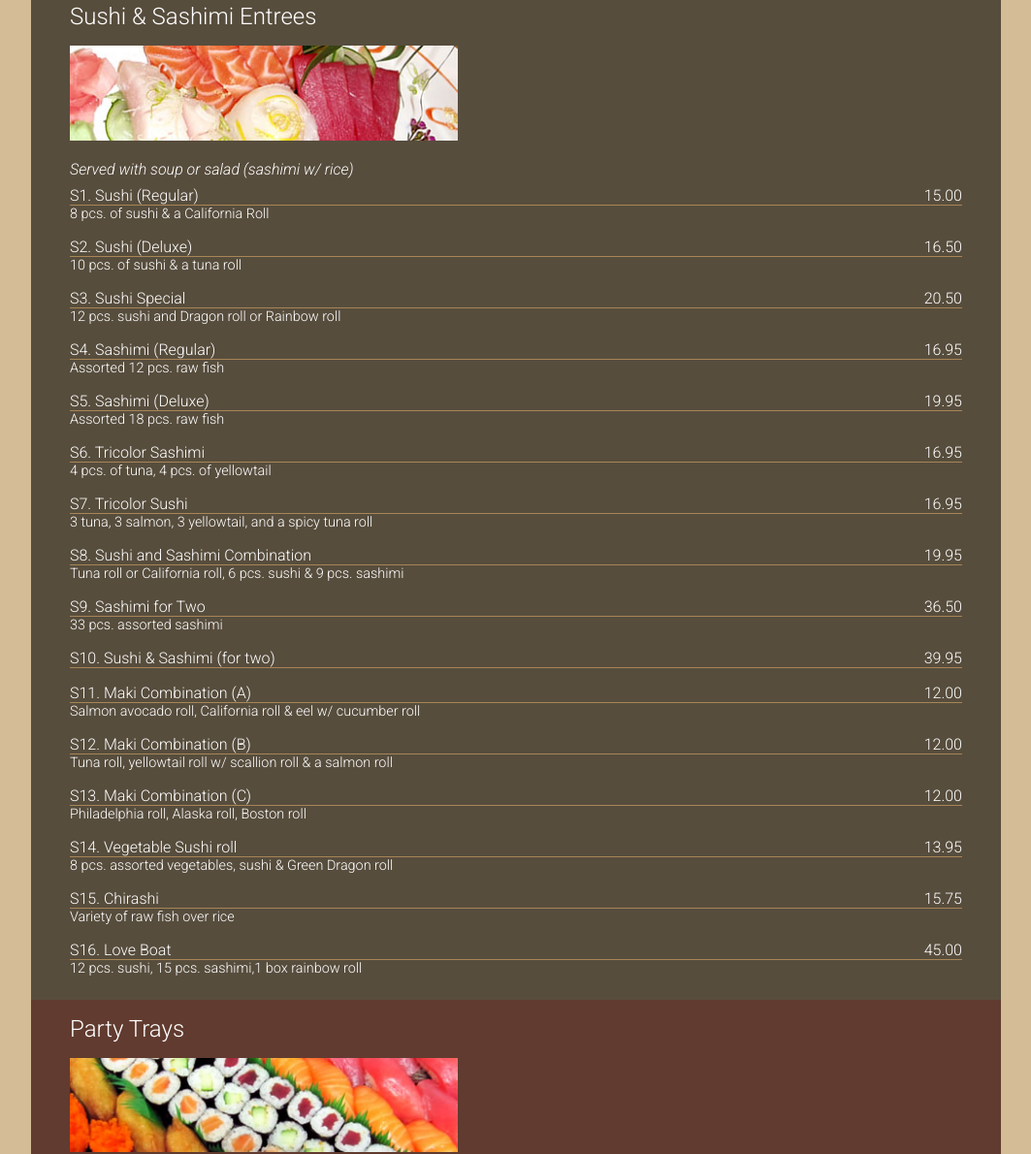
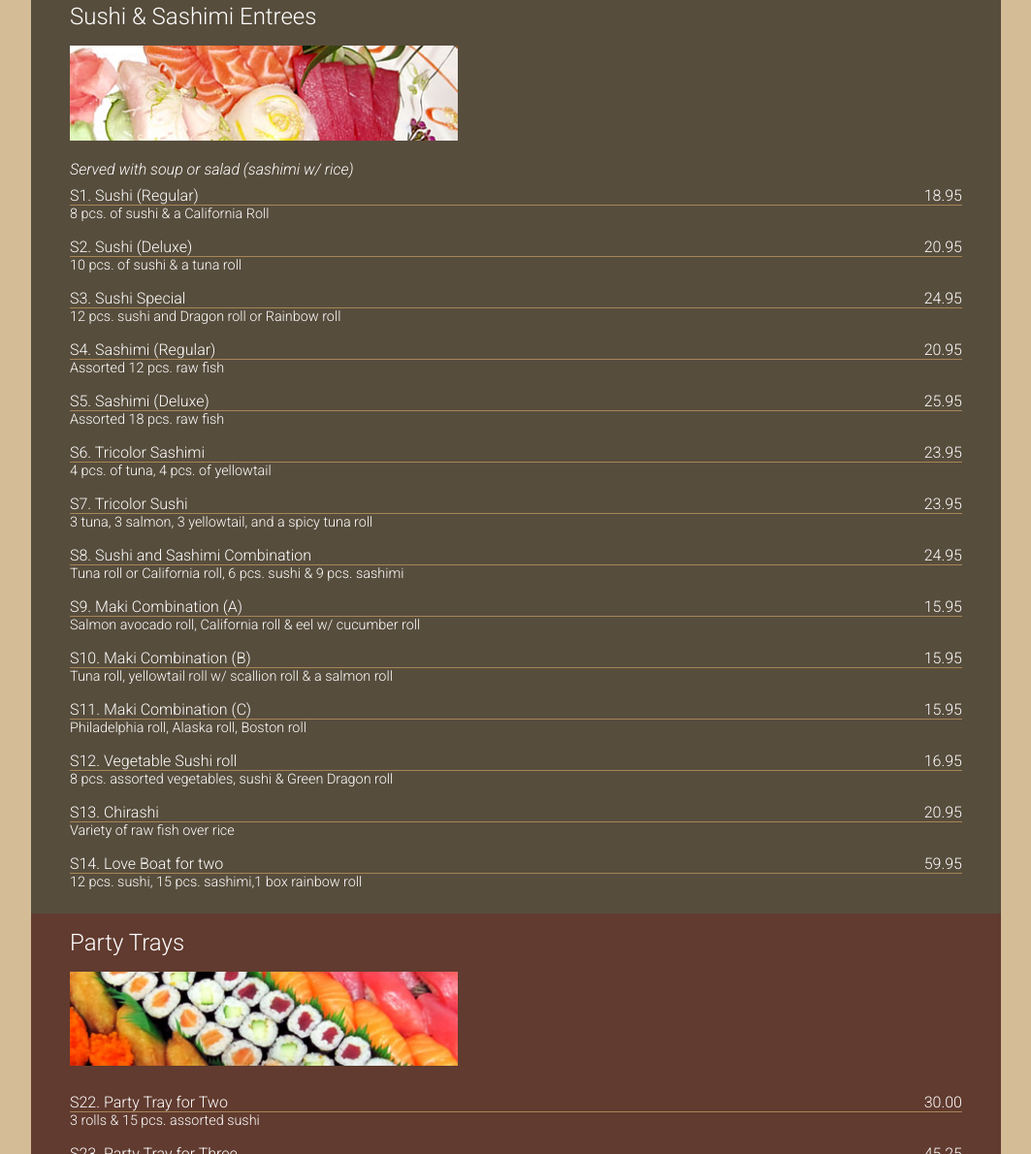
Before and after one commit to sushikoiweb/sushikoiweb_src, a website: page menu/index.html in a window 1280 px wide. Shown: the part 9081-10271 px from the top of the page at 97% size, without its empty margins (108-1171 px from the left). Drawn offline with Linux system fonts and the light colour scheme.

Commit message:
sushi entrees menu

```diff
--- a/menu/index.html
+++ b/menu/index.html
@@ -1040,82 +1040,72 @@
 <ul>
 
  <li>
-     <span>S1. Sushi (Regular)</span><span>15.00</span>
+     <span>S1. Sushi (Regular)</span><span>18.95</span>
      <span>8 pcs. of sushi & a California Roll</span>
  </li>
 
  <li>
-     <span>S2. Sushi (Deluxe)</span><span>16.50</span>
+     <span>S2. Sushi (Deluxe)</span><span>20.95</span>
      <span>10 pcs. of sushi & a tuna roll</span>
  </li>
 
  <li>
-     <span>S3. Sushi Special</span><span>20.50</span>
+     <span>S3. Sushi Special</span><span>24.95</span>
      <span>12 pcs. sushi and Dragon roll or Rainbow roll</span>
  </li>
 
  <li>
-     <span>S4. Sashimi (Regular)</span><span>16.95</span>
+     <span>S4. Sashimi (Regular)</span><span>20.95</span>
      <span>Assorted 12 pcs. raw fish</span>
  </li>
 
  <li>
-     <span>S5. Sashimi (Deluxe)</span><span>19.95</span>
+     <span>S5. Sashimi (Deluxe)</span><span>25.95</span>
      <span>Assorted 18 pcs. raw fish</span>
  </li>
 
  <li>
-     <span>S6. Tricolor Sashimi</span><span>16.95</span>
+     <span>S6. Tricolor Sashimi</span><span>23.95</span>
      <span>4 pcs. of tuna, 4 pcs. of yellowtail</span>
  </li>
 
  <li>
-     <span>S7. Tricolor Sushi</span><span>16.95</span>
+     <span>S7. Tricolor Sushi</span><span>23.95</span>
      <span>3 tuna, 3 salmon, 3 yellowtail, and a spicy tuna roll</span>
  </li>
 
  <li>
-     <span>S8. Sushi and Sashimi Combination</span><span>19.95</span>
+     <span>S8. Sushi and Sashimi Combination</span><span>24.95</span>
      <span>Tuna roll or California roll, 6 pcs. sushi & 9 pcs. sashimi</span>
  </li>
 
  <li>
-     <span>S9. Sashimi for Two</span><span>36.50</span>
-     <span>33 pcs. assorted sashimi</span>
- </li>
-
- <li>
-     <span>S10. Sushi & Sashimi (for two)</span><span>39.95</span>
-     <span></span>
- </li>
-
- <li>
-     <span>S11. Maki Combination (A)</span><span>12.00</span>
+     <span>S9. Maki Combination (A)</span><span>15.95</span>
      <span>Salmon avocado roll, California roll & eel w/ cucumber roll</span>
  </li>
 
  <li>
-     <span>S12. Maki Combination (B)</span><span>12.00</span>
+     <span>S10. Maki Combination (B)</span><span>15.95</span>
      <span>Tuna roll, yellowtail roll w/ scallion roll & a salmon roll</span>
  </li>
 
  <li>
-     <span>S13. Maki Combination (C)</span><span>12.00</span>
+     <span>S11. Maki Combination (C)</span><span>15.95</span>
      <span>Philadelphia roll, Alaska roll, Boston roll</span>
  </li>
 
  <li>
-     <span>S14. Vegetable Sushi roll</span><span>13.95</span>
+     <span>S12. Vegetable Sushi roll</span><span>16.95</span>
      <span>8 pcs. assorted vegetables, sushi & Green Dragon roll</span>
  </li>
 
  <li>
-     <span>S15. Chirashi</span><span>15.75</span>
+     <span>S13. Chirashi</span><span>20.95</span>
      <span>Variety of raw fish over rice</span>
  </li>
 
  <li>
-     <span>S16. Love Boat</span><span>45.00</span>
+     <span>S14. Love Boat for two</span><span>59.95</span>
      <span>12 pcs. sushi, 15 pcs. sashimi,1 box rainbow roll</span>
  </li>
 
```
